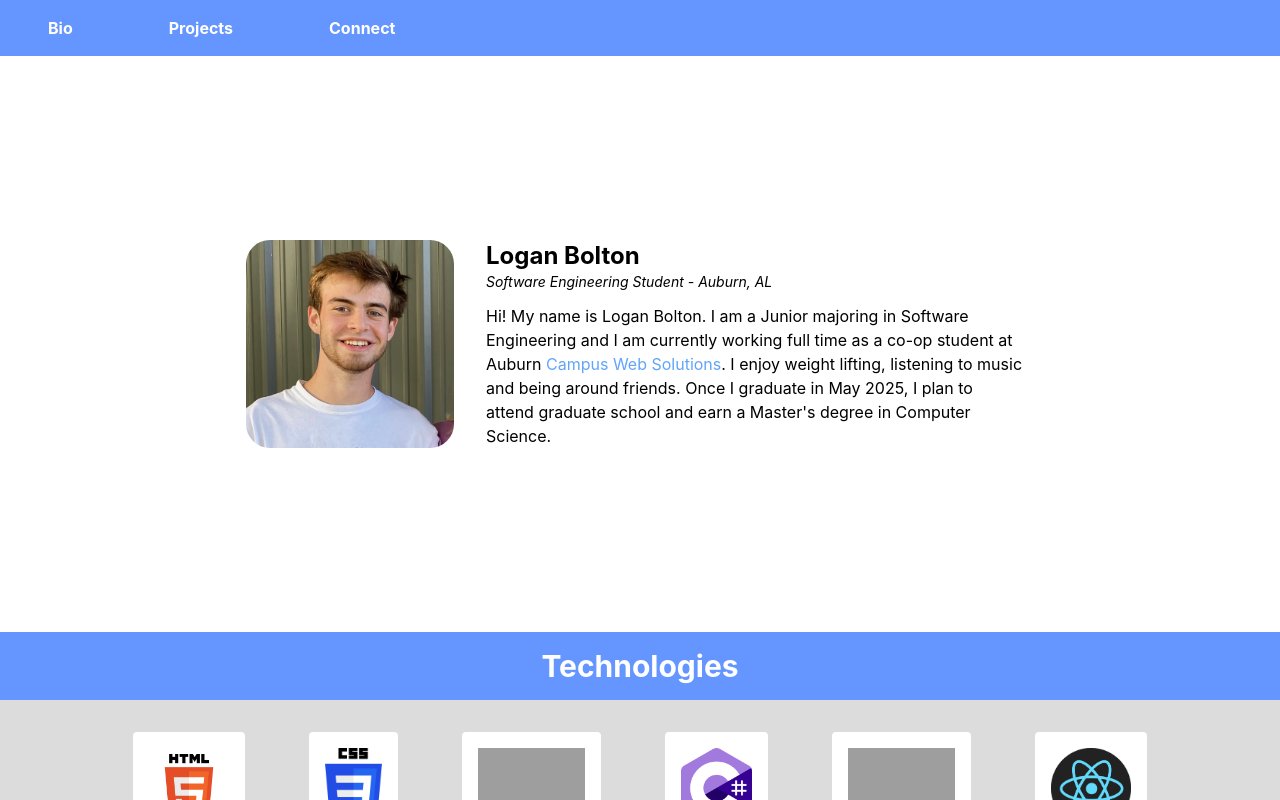
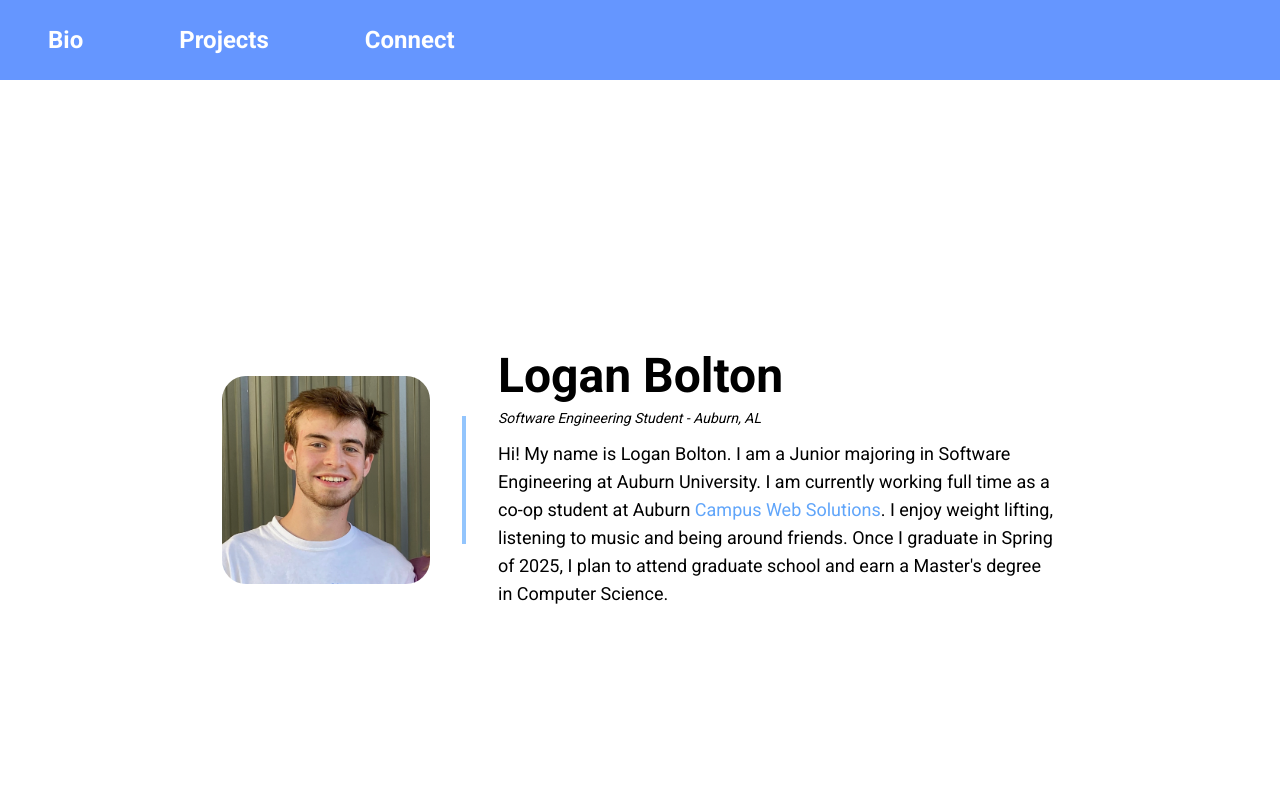
Before and after one commit to LoganBolton/Portfolio, a React (Create React App) app in the folder portfolio/: page / in a window 1280 px wide. Shown: the top 800 px of the page. Built offline with nearby package versions, Linux system fonts and the light colour scheme; grey boxes are pictures that could not be loaded.

Commit message:
nice bio

```diff
--- a/portfolio/public/index.html
+++ b/portfolio/public/index.html
@@ -2,6 +2,7 @@
 <html lang="en">
   <head>
     <meta charset="utf-8" />
+    <link href="https://fonts.googleapis.com/css2?family=Roboto:wght@400;700&display=swap" rel="stylesheet">
     <link rel="icon" href="%PUBLIC_URL%/favicon.ico" />
     <meta name="viewport" content="width=device-width, initial-scale=1" />
     <meta name="theme-color" content="#000000" />
--- a/portfolio/src/components/Bio.js
+++ b/portfolio/src/components/Bio.js
@@ -4,18 +4,22 @@ import headshot from '../images/headshot.jpeg';
 
 const Bio = () => {
   return (
-      <div className="BioDiv flex gray-600 rounded-lg m-12 justify-center h-[30rem] items-center">
-        <div className="bioImage w-[13rem] mr-5">
+      <div className="BioDiv flex gray-600 rounded-lg justify-center h-screen items-center">
+        {/* Headshot */}
+        <div className="bioImage w-[13rem] flex items-center">
             <img className="rounded-3xl" src={headshot} />
         </div>
-        <div className = "title text-left p-3 w-[35rem]">
-            <div className="font-bold text-2xl">Logan Bolton</div>
+        {/* Blue Line */}
+        <div className="bg-blue-300 w-1 h-32 ml-[2rem] mr-[2rem]">&nbsp;</div>
+        <div className = "title text-left w-[35rem]">
+            <div className="font-bold text-5xl mb-2">Logan Bolton</div>
             <div className="italic text-sm mb-3">Software Engineering Student - Auburn, AL</div>
 
-            <div className="text-md">
-              Hi! My name is Logan Bolton. I am a Junior majoring in Software Engineering and I am currently working full time as a co-op student at Auburn
+
+            <div className="text-lg">
+              Hi! My name is Logan Bolton. I am a Junior majoring in Software Engineering at Auburn University. I am currently working full time as a co-op student at Auburn
               {' '}<a href="https://cws.auburn.edu/cws" target='_blank' className="text-blue-400 hover:underline">Campus Web Solutions</a>
-              . I enjoy weight lifting, listening to music and being around friends. Once I graduate in May 2025, I plan to attend graduate school and
+              . I enjoy weight lifting, listening to music and being around friends. Once I graduate in Spring of 2025, I plan to attend graduate school and
               earn a Master's degree in Computer Science.
             </div>
         </div>
--- a/portfolio/src/components/Header.js
+++ b/portfolio/src/components/Header.js
@@ -2,7 +2,7 @@ import React from 'react';
 import '../css/Header.css';
 const Header = () => {
   return (
-    <header className="flex">
+    <header className="flex h-[5rem] text-2xl items-center">
       <div className="links font-bold">Bio</div>
       <div className="links font-bold">Projects</div>
       <div className="links font-bold">Connect</div>
--- a/portfolio/src/css/Technologies.css
+++ b/portfolio/src/css/Technologies.css
@@ -1,5 +1,4 @@
 .techList {
-    background-color: #dcdcdc;
     text-align: center;
   }
 
@@ -15,7 +14,7 @@
     margin: 2rem;
     height: 100%;
     text-align: center;
-
+    font-weight: bold;
 }
 
 .techList {
--- a/portfolio/src/index.css
+++ b/portfolio/src/index.css
@@ -15,3 +15,7 @@ code {
   font-family: source-code-pro, Menlo, Monaco, Consolas, 'Courier New',
     monospace;
 }
+
+body {
+  font-family: 'Roboto', sans-serif;
+}
```
